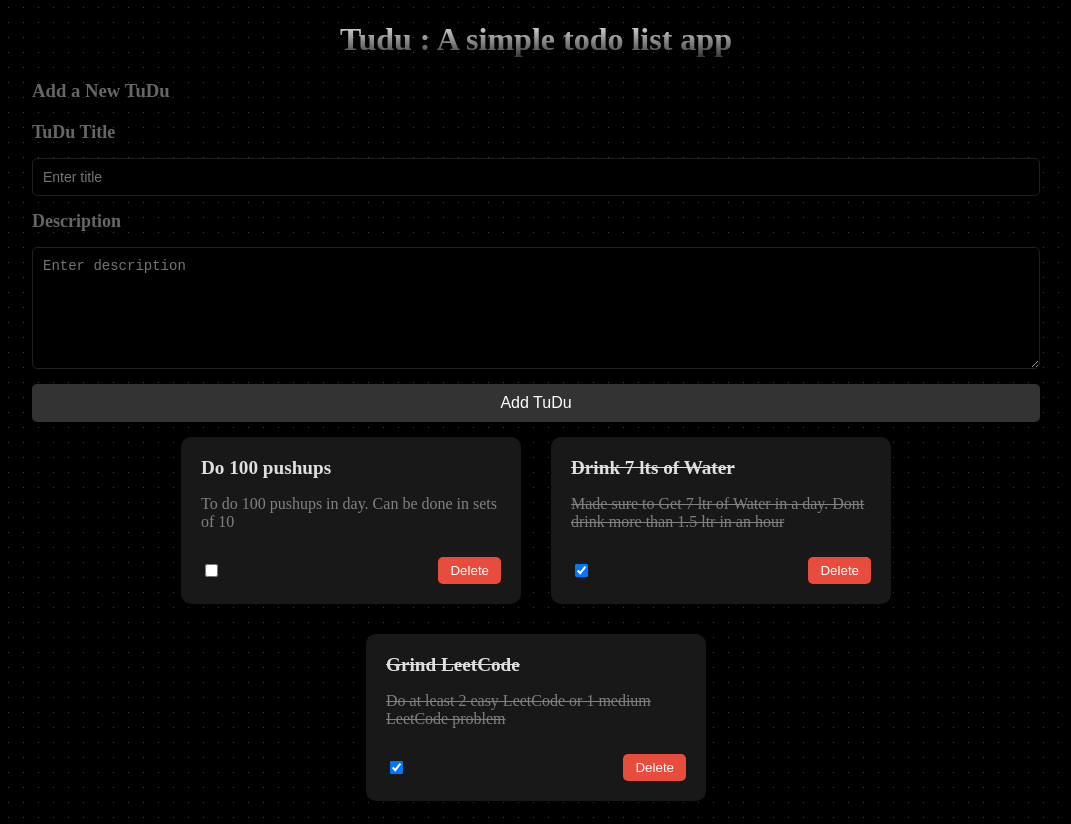
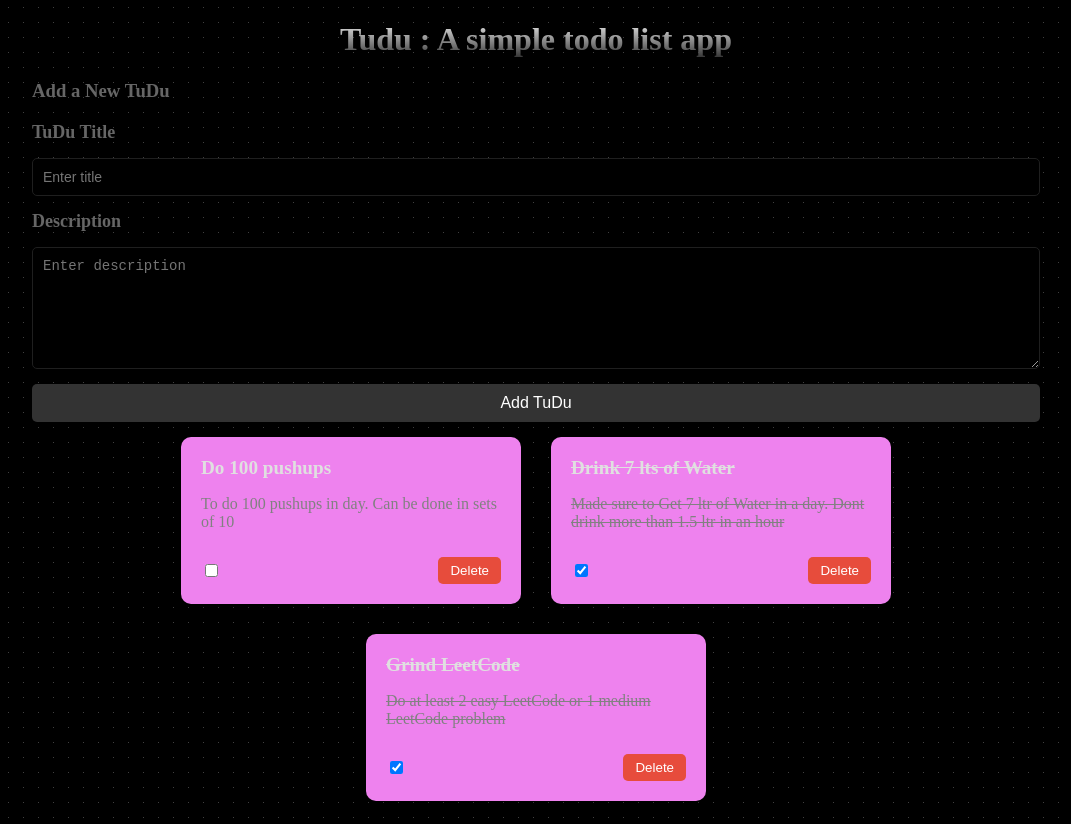
Before and after one commit to toheedakhtar/angular-todoApp, an Angular app in the folder todoApp/: page / in a window 1280 px wide. Shown: the whole page, without its empty margins (104-1175 px from the left). Built offline with nearby package versions, Linux system fonts and the light colour scheme.

Commit message:
Pushing modified todo-item.component.css

```diff
--- a/todoApp/src/app/Component/todo-item/todo-item.component.css
+++ b/todoApp/src/app/Component/todo-item/todo-item.component.css
@@ -10,7 +10,7 @@
     flex-direction: column;
     justify-content: space-between;
     text-overflow: ellipsis;
-    transition: transform 0.3s ease, box-shadow 0.3s ease;
+background: violet;
 }
 
 .todo-item:hover {
```
